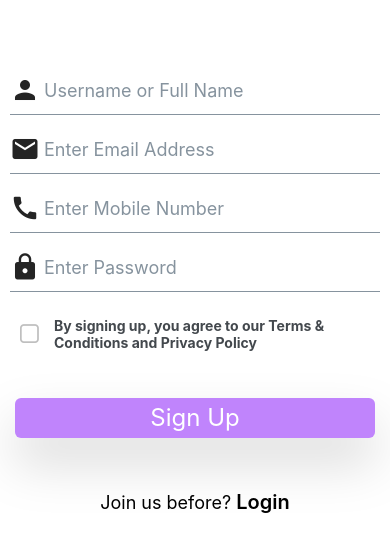
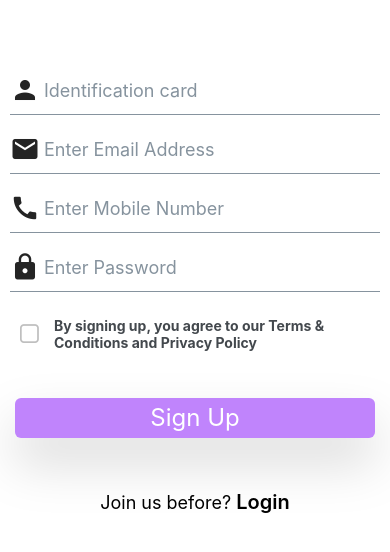
Before and after one commit to Lyondealpha-hub/SwiiftX, a React Native app: screen / in a window 390 px wide. Shown: the part 218-770 px from the top of the page. Built offline with nearby package versions, Linux system fonts and the light colour scheme.

Commit message:
jun22 night

```diff
--- a/components/pages/signup.js
+++ b/components/pages/signup.js
@@ -35,7 +35,7 @@ export default function SignUp() {
                         onPress={()=>{updateStates('patientPage',"#Ba68c8" );updateStates('userPage',true ); console.log(states.patientPage) }}
                         upperCase
                         icon={{ name: 'person', color: 'black', size:"25" }}
-                        color={states.patientPage }
+                        color={`${states.patientPage}` }
                         className="shadow-2xl "
                         buttonStyle={{backgroundColor:"#ccc", borderColor:"#ccc", borderWidth:1,}}
 
@@ -46,6 +46,7 @@ export default function SignUp() {
                 <View className="w-1/2 flex-row justify-end ">
                     <FAB
                         // visible={visible}
+                        onPress={()=>{updateStates('userPage', false)}}
                         size='small'
                         title="Doctor"
                         upperCase
@@ -71,7 +72,10 @@ export default function SignUp() {
             {/* Form */}
 
             <View className="mx-auto">
-                <View>
+                {states.userPage ?
+
+                // Patient signup form
+                    <View>
 
                     <Formik
                         initialValues={{ email: '' }}
@@ -139,11 +143,80 @@ export default function SignUp() {
                             </View>
                          )}
                     </Formik>
+                </View>
 
+                :
+                <View>
+                    {/* Doctors signup */}
+                    <Formik
+                        initialValues={{ email: '' }}
+                        onSubmit={values => console.log(values)}
+                    >
+                        {({ handleChange, handleBlur, handleSubmit, values }) => (
+                            <View>
+                                <View id="username">
+                                    <Input
+                                        placeholder="Identification card "
+                                        leftIcon={{ type: 'material', name: "person", size: 30 }}
+                                        onChangeText={ handleChange('userName') }
+                                    />
+                                </View>
 
+                                <View id="email">
+                                    <Input
+                                        placeholder="Enter Email Address"
+                                        // errorMessage='password must be at least'
+                                        onChange={(e)=>{console.log(e)}}
+                                        leftIcon={{ type: 'material', name: "mail", size: 30 }}
+                                        onChangeText={ handleChange('email')}
+                                    />
+                                </View>
+                                <View id="mobile">
+                                    <Input
+                                        placeholder="Enter Mobile Number "
+                                        leftIcon={{ type: 'material', name: "call", size: 30 }}
+                                        onChangeText={ handleChange('mobile')}
+                                    />
+                                </View>
+                                <View id="password">
+                                    <Input
+                                        placeholder="Enter Password "
+                                        secureTextEntry={true}
+                                        leftIcon={{ type: 'material', name: "lock", size: 30 }}
+                                        onChangeText={ handleChange('password')}
 
+                                    />
+                                </View>
+
+                                <View id="agreement">
+
+                                    <CheckBox
+                                        checked={states.agree}
+                                        onPress={()=>{updateStates('agree',!states.agree)}}
+                                        title="By signing up, you agree to our Terms & Conditions and Privacy Policy"
+                                    />
+                                </View>
+                                <TouchableOpacity onPress={handleSubmit} className=" bg-purple-400 rounded-md mx-auto px-[135px] py-1 my-8 drop-shadow-2xl justify-center items-center">
+                                    <Text className="text-2xl text-white">Sign Up</Text>
+                                </TouchableOpacity>
+
+                                <View className="w-full flex flex-row justify-center items-center  inset-x-0 bottom-0 h-16">
+                                    <Text className="text-lg">Join us before? <Text className="font-semibold text-xl">Login</Text></Text>
+                                </View>
+
+                                {/* Below demostrates how it should work here  */}
+                                {/* <TextInput
+                                    onChangeText={handleChange('email')}
+                                    onBlur={handleBlur('email')}
+                                    value={values.email}
+                                />
+                                <Button onPress={handleSubmit} title="Submit" /> */}
+                            </View>
+                         )}
+                    </Formik>
 
                 </View>
+                }
             </View>
         </View>
     )
```
